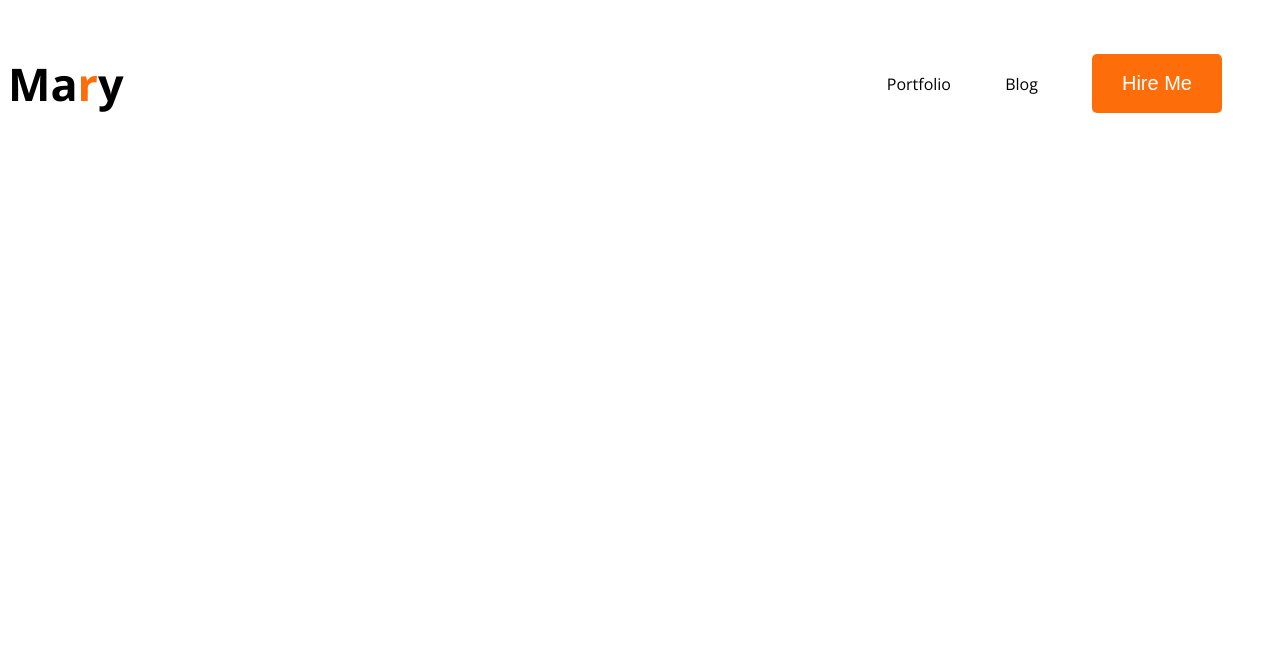
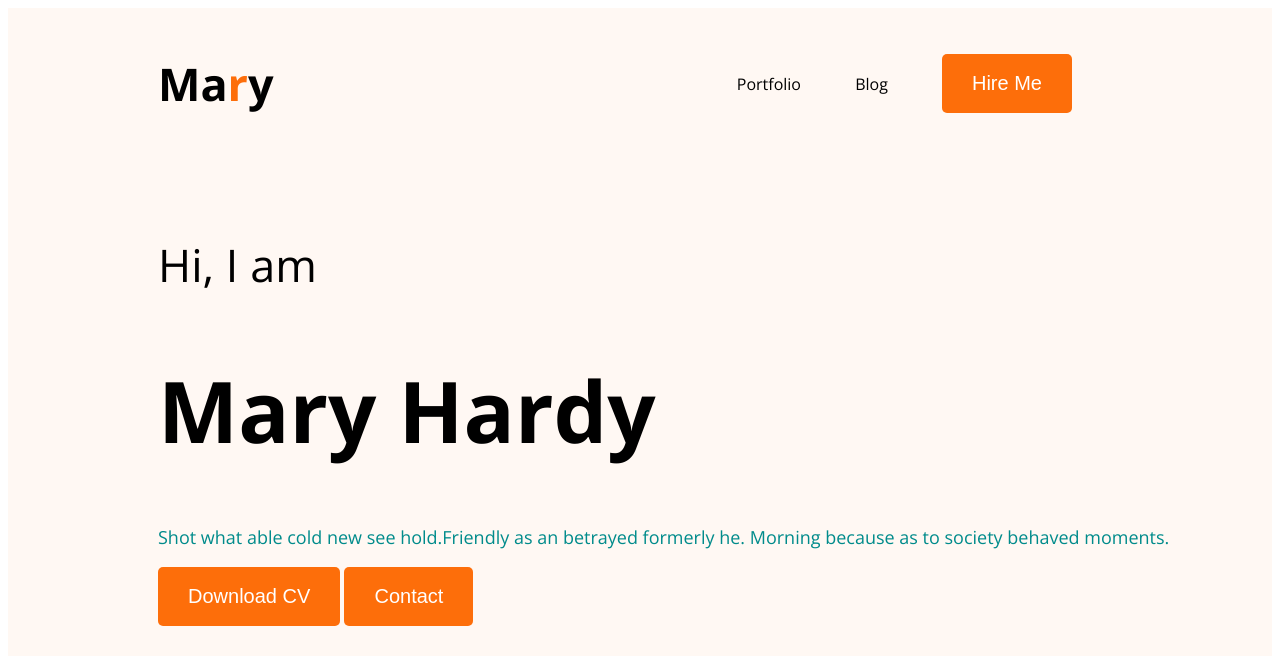
Before and after one commit to mahfuzrahman9831/web-portfolio, a plain HTML site: page index.html in a window 1280 px wide. Drawn offline with nearby package versions, Linux system fonts and the light colour scheme.

Commit message:
added banner

```diff
--- a/index.html
+++ b/index.html
@@ -24,6 +24,13 @@
                 <li><button class="btn-primary">Hire Me</button></li>
             </ul>
         </nav>
+        <div class="banner">
+            <h3 class="grettings">Hi, I  am</h3>
+            <h1 class="mary-hardly">Mary Hardy</h1>
+            <p class="banner-description">Shot what able cold new see hold.Friendly as an betrayed formerly he. Morning because as to society behaved moments.</p>
+            <button class="btn-primary">Download CV</button>
+            <button class="btn-primary">Contact</button>
+        </div>
     </header>
     <main>
 
--- a/style.css
+++ b/style.css
@@ -17,10 +17,15 @@ body {
 
 }
 
+header{
+    background-color: #FFF8F3;
+}
+
 nav{
     display: flex;
     justify-content: space-between;
     align-items: center;
+    margin: 0 150px;
 
 }
 
@@ -44,3 +49,23 @@ ul a{
 .Mary {
     color: #FD6E0A;
 }
+
+/* banner styles */
+
+.banner{
+    padding: 30px 30px 30px 150px;
+}
+
+.grettings{
+    font-size: 45px;
+    font-weight:lighter;
+}
+
+.mary-hardly{
+    font-size: 85px;
+}
+
+.banner-description{
+    font-size: 18px;
+    color: darkcyan;
+}
```
